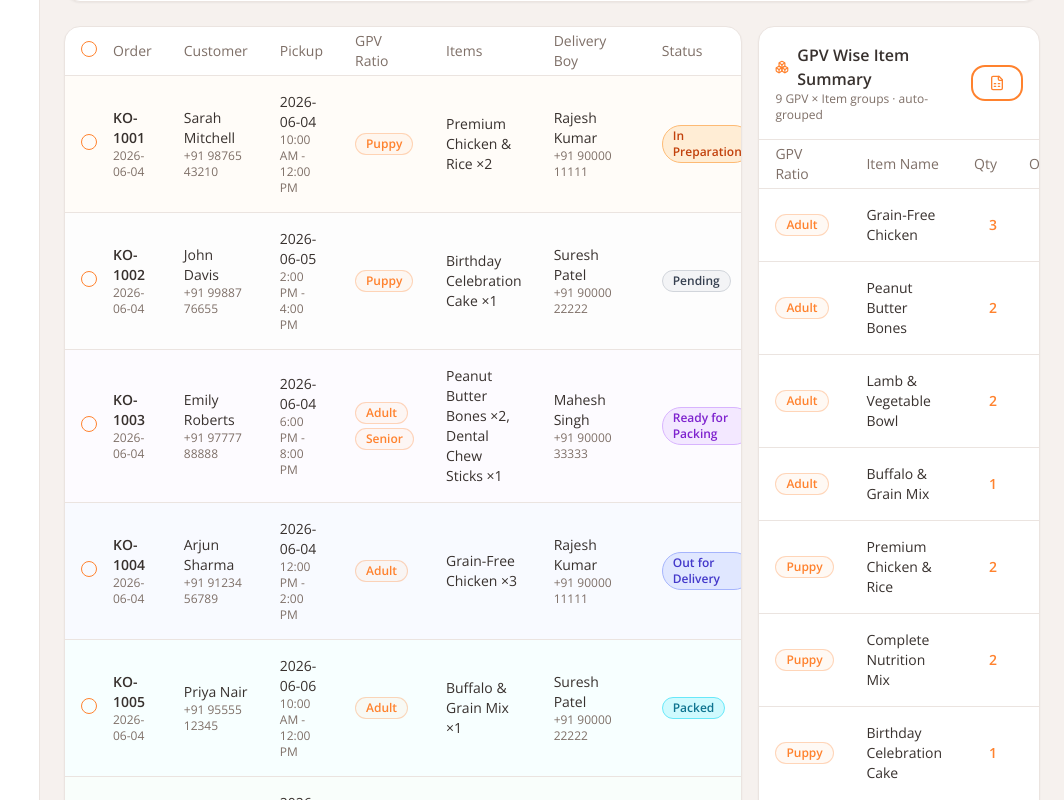
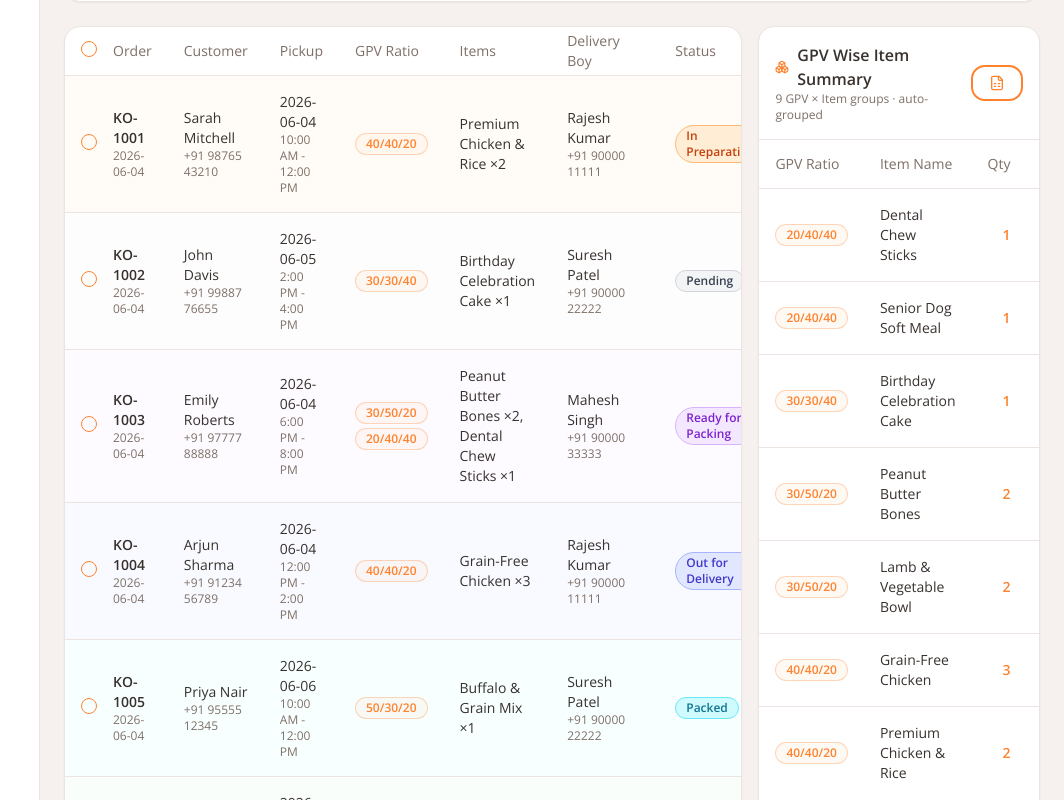
Before and after one commit to MuzzammilAfridi/dumas-pets, a React (Vite) app: page /admin/kitchen in a window 1280 px wide. Shown: the part 480-1280 px from the top of the page, without its empty margins (216-1280 px from the left). Built offline with nearby package versions, Linux system fonts and the light colour scheme; sample sign-in values are in the browser's storage; the HTML template or start-up script is replaced by a standard one; what @lovable.dev/cloud-auth-js would draw is missing.

Commit message:
Changes
Co-authored-by: MuzzammilAfridi <118999159+MuzzammilAfridi@users.noreply.github.com>

```diff
--- a/src/data/kitchenOrders.ts
+++ b/src/data/kitchenOrders.ts
@@ -76,7 +76,7 @@ export const mockKitchenOrders: KitchenOrder[] = [
   {
     id: 'KO-1001', orderDate: today, pickupDate: today, timeSlot: '10:00 AM - 12:00 PM',
     customerName: 'Sarah Mitchell', phone: '+91 98765 43210', altPhone: '+91 98765 11111',
-    items: [{ itemName: 'Premium Chicken & Rice', quantity: 2, rawMaterials: ['Chicken 500g', 'Rice 300g', 'Carrots 100g'], cookingInstructions: 'Boil chicken, mix with steamed rice. No salt.', gpvRatio: 'Puppy' }],
+    items: [{ itemName: 'Premium Chicken & Rice', quantity: 2, rawMaterials: ['Chicken 500g', 'Rice 300g', 'Carrots 100g'], cookingInstructions: 'Boil chicken, mix with steamed rice. No salt.', gpvRatio: '40/40/20' }],
     deliveryBoy: 'Rajesh Kumar', deliveryBoyPhone: '+91 90000 11111', vehicleNumber: 'KA-01-AB-1234', assignedTime: '09:00 AM',
     address: '123 Oak Street, Apt 4B', landmark: 'Near Central Park', city: 'Bangalore', state: 'KA', pincode: '560001',
     status: 'In Preparation', specialNotes: 'Customer prefers warm packaging.',
@@ -90,7 +90,7 @@ export const mockKitchenOrders: KitchenOrder[] = [
   {
     id: 'KO-1002', orderDate: today, pickupDate: tomorrow, timeSlot: '2:00 PM - 4:00 PM',
     customerName: 'John Davis', phone: '+91 99887 76655',
-    items: [{ itemName: 'Birthday Celebration Cake', quantity: 1, rawMaterials: ['Flour 500g', 'Yogurt 200g', 'Carob powder 50g'], cookingInstructions: 'Bake at 180°C for 35 min. Decorate with paw print.', gpvRatio: 'Puppy' }],
+    items: [{ itemName: 'Birthday Celebration Cake', quantity: 1, rawMaterials: ['Flour 500g', 'Yogurt 200g', 'Carob powder 50g'], cookingInstructions: 'Bake at 180°C for 35 min. Decorate with paw print.', gpvRatio: '30/30/40' }],
     deliveryBoy: 'Suresh Patel', deliveryBoyPhone: '+91 90000 22222', vehicleNumber: 'KA-02-CD-5678',
     address: '456 Elm Avenue', landmark: 'Opposite City Mall', city: 'Mumbai', state: 'MH', pincode: '400001',
     status: 'Pending', specialNotes: 'Add "Happy Birthday Rex" on cake.',
@@ -101,8 +101,8 @@ export const mockKitchenOrders: KitchenOrder[] = [
     id: 'KO-1003', orderDate: today, pickupDate: today, timeSlot: '6:00 PM - 8:00 PM',
     customerName: 'Emily Roberts', phone: '+91 97777 88888',
     items: [
-      { itemName: 'Peanut Butter Bones', quantity: 2, rawMaterials: ['Peanut Butter 100g', 'Whole Wheat 200g'], cookingInstructions: 'Shape into bones, bake 20 min.', gpvRatio: 'Adult' },
-      { itemName: 'Dental Chew Sticks', quantity: 1, rawMaterials: ['Sweet Potato 150g', 'Parsley 20g'], cookingInstructions: 'Dehydrate for 4 hours.', gpvRatio: 'Senior' },
+      { itemName: 'Peanut Butter Bones', quantity: 2, rawMaterials: ['Peanut Butter 100g', 'Whole Wheat 200g'], cookingInstructions: 'Shape into bones, bake 20 min.', gpvRatio: '30/50/20' },
+      { itemName: 'Dental Chew Sticks', quantity: 1, rawMaterials: ['Sweet Potato 150g', 'Parsley 20g'], cookingInstructions: 'Dehydrate for 4 hours.', gpvRatio: '20/40/40' },
     ],
     deliveryBoy: 'Mahesh Singh', deliveryBoyPhone: '+91 90000 33333',
     address: '789 Pine Road', landmark: 'Behind Tech Park', city: 'Pune', state: 'MH', pincode: '411001',
@@ -116,7 +116,7 @@ export const mockKitchenOrders: KitchenOrder[] = [
   {
     id: 'KO-1004', orderDate: today, pickupDate: today, timeSlot: '12:00 PM - 2:00 PM',
     customerName: 'Arjun Sharma', phone: '+91 91234 56789',
-    items: [{ itemName: 'Grain-Free Chicken', quantity: 3, rawMaterials: ['Chicken 1kg', 'Sweet Potato 300g', 'Spinach 100g'], cookingInstructions: 'Slow cook 45 min. No grains.', gpvRatio: 'Adult' }],
+    items: [{ itemName: 'Grain-Free Chicken', quantity: 3, rawMaterials: ['Chicken 1kg', 'Sweet Potato 300g', 'Spinach 100g'], cookingInstructions: 'Slow cook 45 min. No grains.', gpvRatio: '40/40/20' }],
     deliveryBoy: 'Rajesh Kumar', deliveryBoyPhone: '+91 90000 11111', vehicleNumber: 'KA-01-AB-1234',
     address: '12 MG Road', landmark: 'Near Metro Station', city: 'Bangalore', state: 'KA', pincode: '560002',
     status: 'Out for Delivery',
@@ -126,7 +126,7 @@ export const mockKitchenOrders: KitchenOrder[] = [
   {
     id: 'KO-1005', orderDate: today, pickupDate: dayAfter, timeSlot: '10:00 AM - 12:00 PM',
     customerName: 'Priya Nair', phone: '+91 95555 12345',
-    items: [{ itemName: 'Buffalo & Grain Mix', quantity: 1, rawMaterials: ['Buffalo Meat 400g', 'Brown Rice 200g'], cookingInstructions: 'Cook thoroughly. Cool before packing.', gpvRatio: 'Adult' }],
+    items: [{ itemName: 'Buffalo & Grain Mix', quantity: 1, rawMaterials: ['Buffalo Meat 400g', 'Brown Rice 200g'], cookingInstructions: 'Cook thoroughly. Cool before packing.', gpvRatio: '50/30/20' }],
     deliveryBoy: 'Suresh Patel', deliveryBoyPhone: '+91 90000 22222',
     address: '88 Marine Drive', landmark: 'Sea facing', city: 'Mumbai', state: 'MH', pincode: '400020',
     status: 'Packed',
@@ -136,7 +136,7 @@ export const mockKitchenOrders: KitchenOrder[] = [
   {
     id: 'KO-1006', orderDate: today, pickupDate: today, timeSlot: '4:00 PM - 6:00 PM',
     customerName: 'Vikram Reddy', phone: '+91 93333 44444',
-    items: [{ itemName: 'Complete Nutrition Mix', quantity: 2, rawMaterials: ['Chicken 500g', 'Rice 200g', 'Carrots 100g', 'Pumpkin 100g'], cookingInstructions: 'Balanced portion. Pack hot.', gpvRatio: 'Puppy' }],
+    items: [{ itemName: 'Complete Nutrition Mix', quantity: 2, rawMaterials: ['Chicken 500g', 'Rice 200g', 'Carrots 100g', 'Pumpkin 100g'], cookingInstructions: 'Balanced portion. Pack hot.', gpvRatio: '40/40/20' }],
     deliveryBoy: 'Mahesh Singh', deliveryBoyPhone: '+91 90000 33333',
     address: '45 Jubilee Hills', landmark: 'Road No. 5', city: 'Hyderabad', state: 'TG', pincode: '500033',
     status: 'Delivered',
@@ -146,7 +146,7 @@ export const mockKitchenOrders: KitchenOrder[] = [
   {
     id: 'KO-1007', orderDate: today, pickupDate: today, timeSlot: '8:00 AM - 10:00 AM',
     customerName: 'Anita Desai', phone: '+91 96666 77777',
-    items: [{ itemName: 'Senior Dog Soft Meal', quantity: 1, rawMaterials: ['Fish 300g', 'Pumpkin 150g'], cookingInstructions: 'Mash well, easy to chew.', gpvRatio: 'Senior' }],
+    items: [{ itemName: 'Senior Dog Soft Meal', quantity: 1, rawMaterials: ['Fish 300g', 'Pumpkin 150g'], cookingInstructions: 'Mash well, easy to chew.', gpvRatio: '20/40/40' }],
     deliveryBoy: 'Unassigned', deliveryBoyPhone: '-',
     address: '101 Linking Road', landmark: 'Bandra West', city: 'Mumbai', state: 'MH', pincode: '400050',
     status: 'Cancelled', specialNotes: 'Customer cancelled — refund issued.',
@@ -156,7 +156,7 @@ export const mockKitchenOrders: KitchenOrder[] = [
   {
     id: 'KO-1008', orderDate: today, pickupDate: tomorrow, timeSlot: '6:00 PM - 8:00 PM',
     customerName: 'Rohan Kapoor', phone: '+91 92222 33333',
-    items: [{ itemName: 'Lamb & Vegetable Bowl', quantity: 2, rawMaterials: ['Lamb 600g', 'Mixed Veg 200g'], cookingInstructions: 'Slow simmer 60 min.', gpvRatio: 'Adult' }],
+    items: [{ itemName: 'Lamb & Vegetable Bowl', quantity: 2, rawMaterials: ['Lamb 600g', 'Mixed Veg 200g'], cookingInstructions: 'Slow simmer 60 min.', gpvRatio: '30/50/20' }],
     deliveryBoy: 'Rajesh Kumar', deliveryBoyPhone: '+91 90000 11111',
     address: '22 Banjara Hills', landmark: 'Phase 3', city: 'Hyderabad', state: 'TG', pincode: '500034',
     status: 'Accepted',
```
